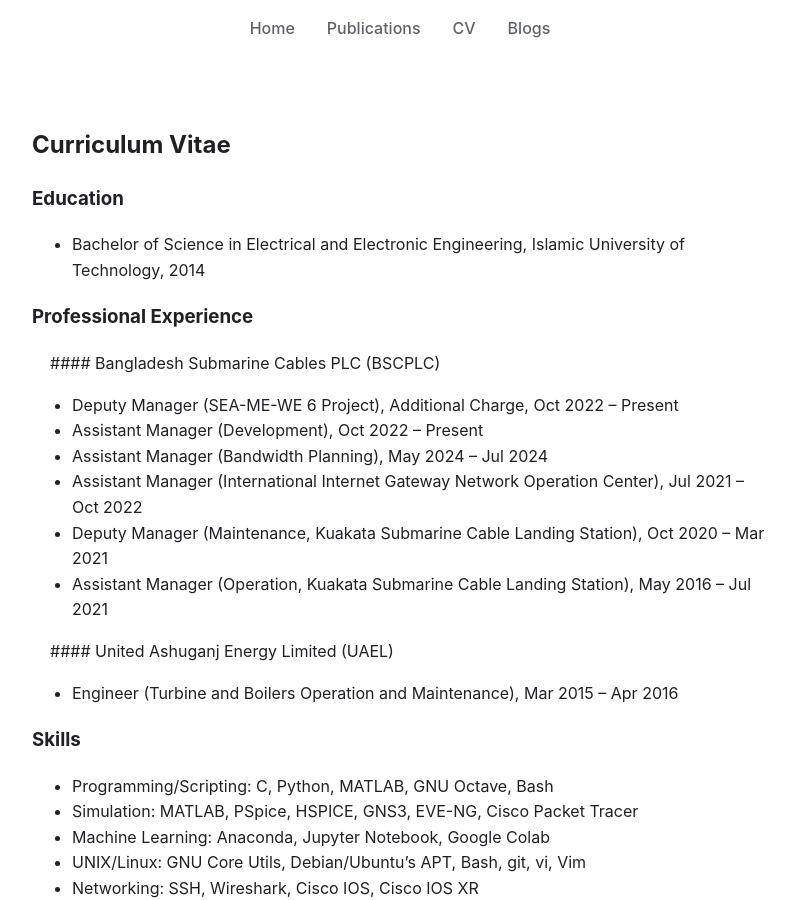
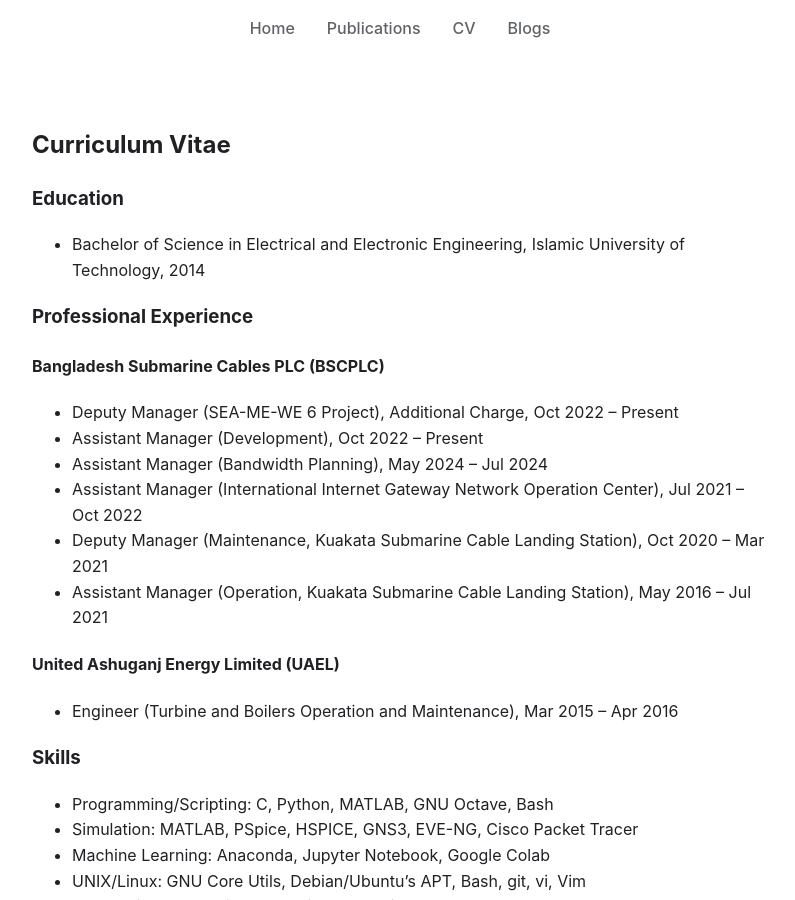
Before and after one commit to muntasimulhaque/muntasimulhaque.github.io, a Jekyll site: the page built from cv.md, in a window 1280 px wide and 900 px high. Shown: the whole window, without its empty margins (240-1035 px from the left). Built offline with Jekyll 4.4.1, drawn with Linux system fonts in a browser that asks for light colours; some of the changed lines change nothing that is shown.

Commit message:
Update cv.md

```diff
--- a/cv.md
+++ b/cv.md
@@ -11,7 +11,7 @@
 
 ### Professional Experience
 
-&nbsp;&nbsp;&nbsp;&nbsp;#### Bangladesh Submarine Cables PLC (BSCPLC)
+#### Bangladesh Submarine Cables PLC (BSCPLC)
   - Deputy Manager (SEA-ME-WE 6 Project), Additional Charge, Oct 2022 – Present
   - Assistant Manager (Development), Oct 2022 – Present
   - Assistant Manager (Bandwidth Planning), May 2024 – Jul 2024
@@ -19,7 +19,7 @@
   - Deputy Manager (Maintenance, Kuakata Submarine Cable Landing Station), Oct 2020 – Mar 2021
   - Assistant Manager (Operation, Kuakata Submarine Cable Landing Station), May 2016 – Jul 2021
 
-&nbsp;&nbsp;&nbsp;&nbsp;#### United Ashuganj Energy Limited (UAEL)
+#### United Ashuganj Energy Limited (UAEL)
   - Engineer (Turbine and Boilers Operation and Maintenance), Mar 2015 – Apr 2016
 
 ### Skills
```
